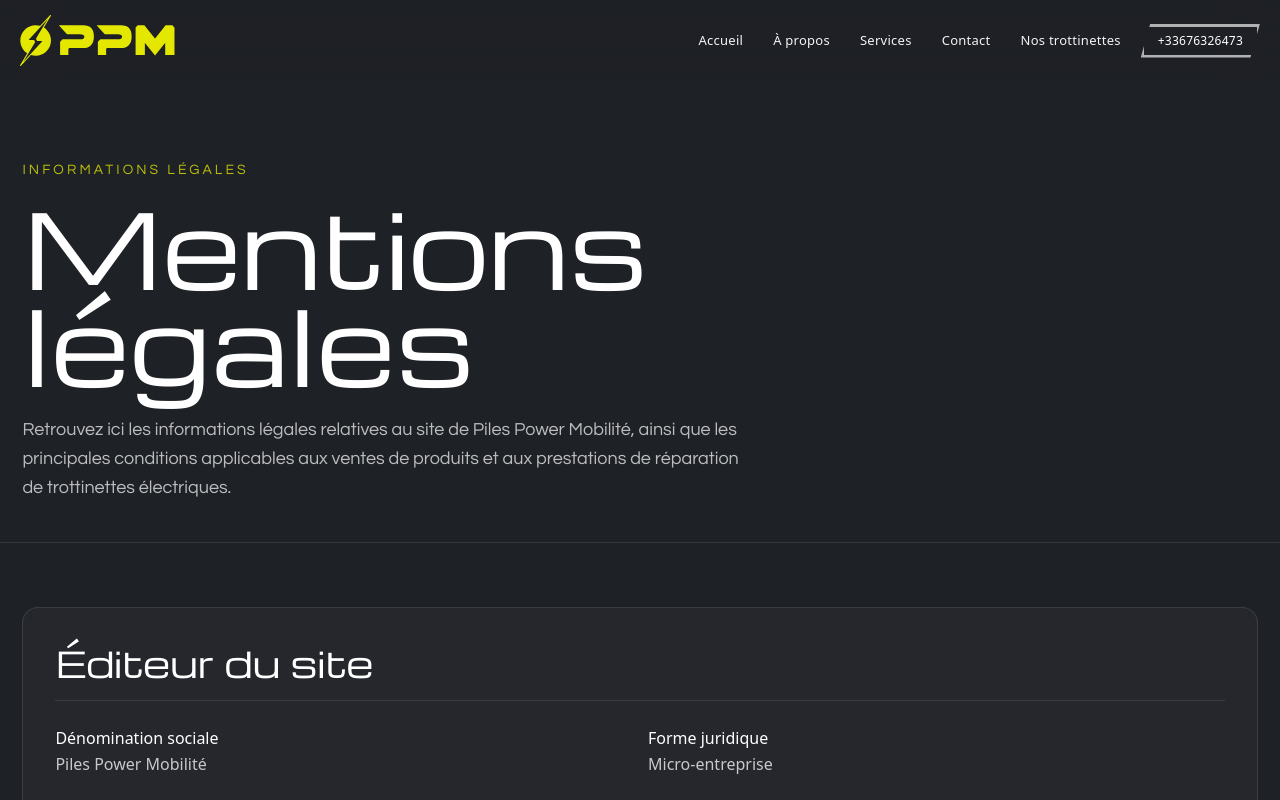
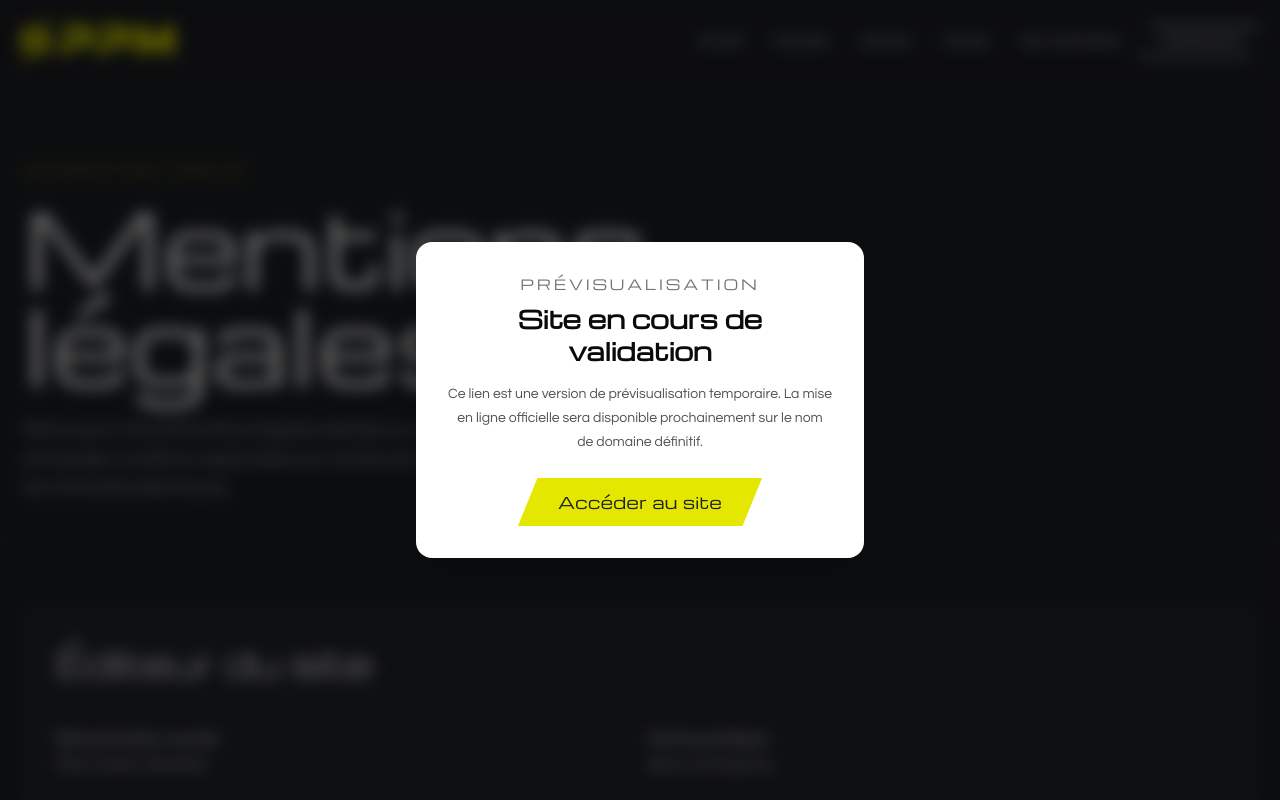
Before and after one commit to Hardy1210/ppm-trottinettes-web, a Next.js app: page /mention-legales in a window 1280 px wide. Shown: the top 800 px of the page. Built offline with nearby package versions, Linux system fonts and the light colour scheme.

Commit message:
validation button added

```diff
--- a/app/layout.tsx
+++ b/app/layout.tsx
@@ -1,5 +1,6 @@
 import ConditionalHeader from '@/components/layout/ConditionalHeader';
 import Footer from '@/components/layout/footer/Footer';
+import { ValidationOverlay } from '@/components/ValidationOverlay';
 import { IntroProvider } from '@/context/IntroContext';
 import type { Metadata, Viewport } from 'next';
 import { Michroma, Questrial } from 'next/font/google';
@@ -208,6 +209,7 @@ export default function RootLayout({
           </SmoothScrollProvider>
         </IntroProvider>
         <div id="modal-root" />
+        <ValidationOverlay />
       </body>
     </html>
   );
```
